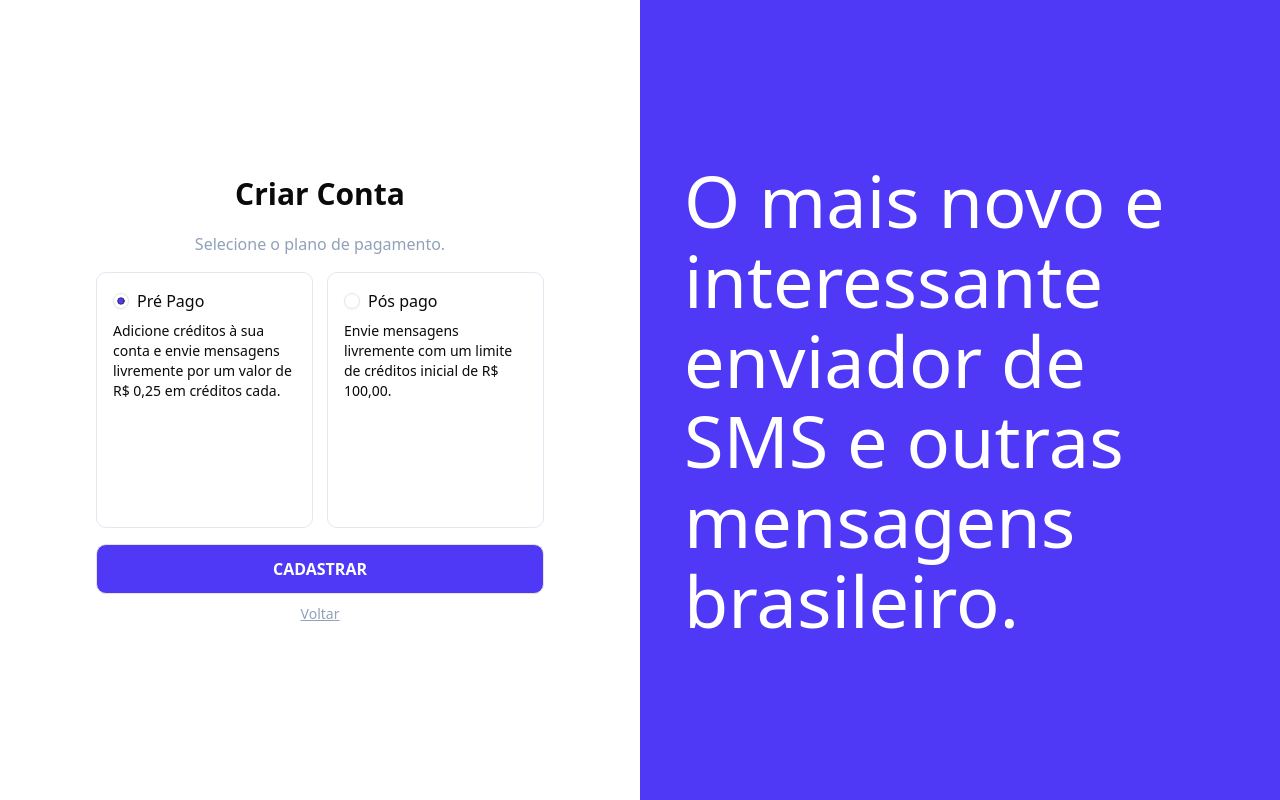
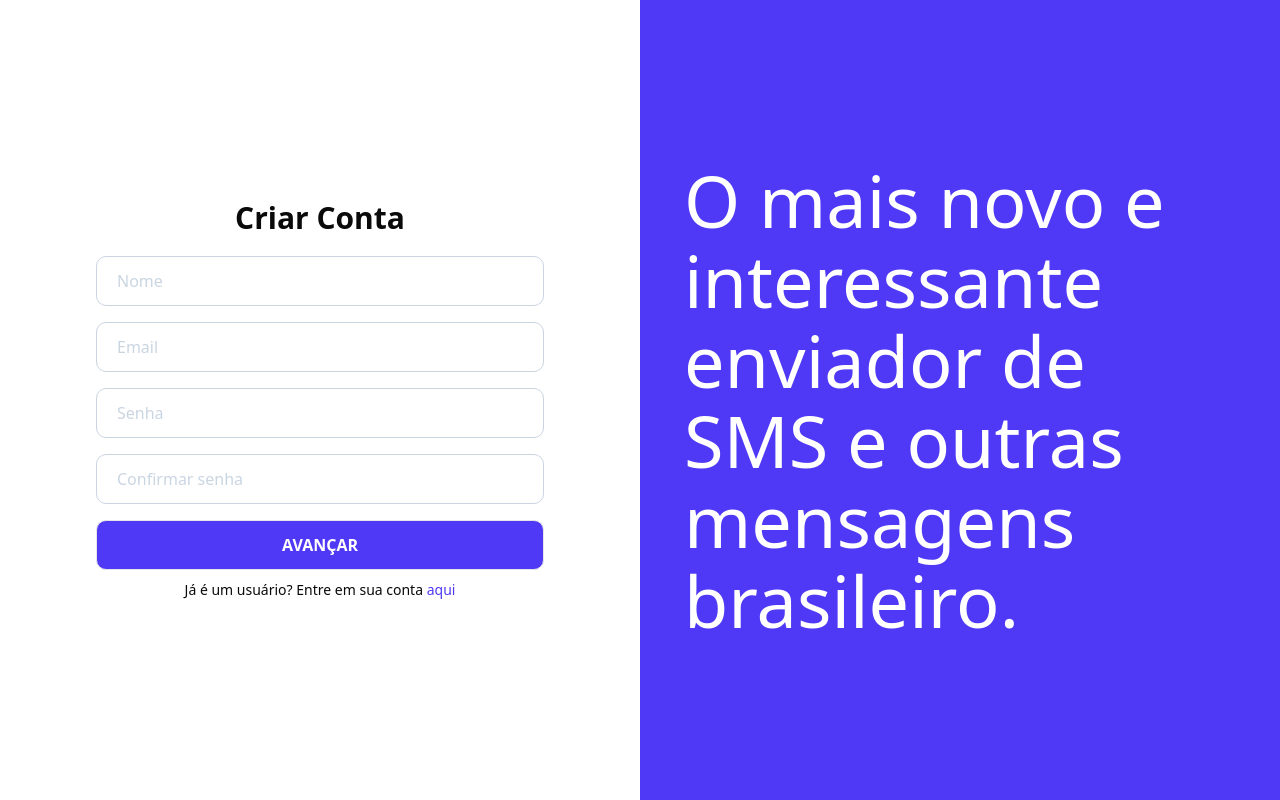
Before and after one commit to JoaoMadeiraxyz/BCB-front, a Next.js app: page /register in a window 1280 px wide. Built offline with nearby package versions, Linux system fonts and the light colour scheme.

Commit message:
fix: initial step on registration form

```diff
--- a/src/components/registration-form/index.tsx
+++ b/src/components/registration-form/index.tsx
@@ -9,7 +9,7 @@ import { ContactStep, contactStepSchema } from "./contact-step";
 import { PlanStep, planStepSchema } from "./plan-step";
 
 export function RegistrationForm() {
-  const [step, setStep] = useState<1 | 2 | 3 | 4>(3);
+  const [step, setStep] = useState<1 | 2 | 3 | 4>(1);
   const [infoStepData, setInfoStepData] =
     useState<z.infer<typeof infoStepSchema>>();
   const [contactStepData, setContactStepData] =
```
